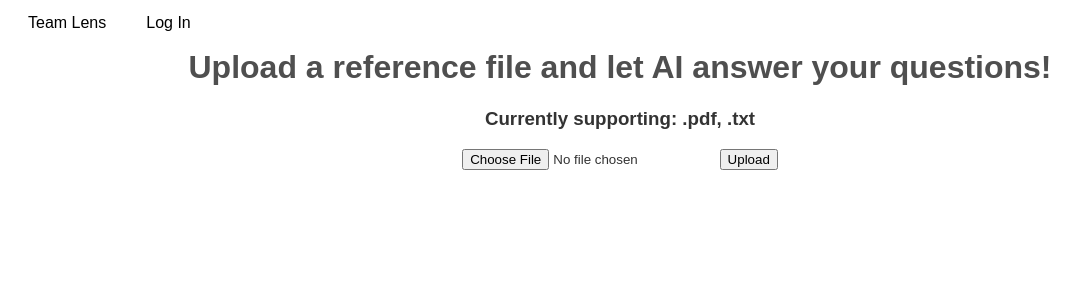
After one commit to x-cean/team_lens_v1, a FastAPI app: template templates/trial.html in a window 1280 px wide. The commit adds this page. Shown: the top 300 px of the page, without its empty margins (20-1100 px from the left). Run offline with FastAPI, Linux system fonts and the light colour scheme; the template is opened without the code that fills it, so the values that code supplies are empty.

Commit message:
working on the trial html

```diff
--- a/static/style.css
+++ b/static/style.css
@@ -62,3 +62,18 @@ a#try:hover {
     background-color: #fff;
     color: #000;
 }
+
+#drop_zone {
+    border:2px dashed #ccc;
+    padding:20px;
+    text-align:center;
+    margin-bottom:10px;
+}
+
+#chat {
+    border:1px solid #ccc;
+    height:200px;
+    overflow-y:auto;
+    margin-bottom:10px;
+    padding:10px;
+}
--- /dev/null
+++ b/templates/trial.html
@@ -0,0 +1,23 @@
+<!DOCTYPE html>
+<html lang="en">
+<head>
+    <meta charset="UTF-8">
+    <meta name="viewport" content="width=device-width, initial-scale=1.0">
+    <title>Team Lens Trial - File Upload & Chatbot</title>
+    <link rel="stylesheet" href="/static/style.css">
+</head>
+
+<body>
+    <div class="navbar">
+        <a href="/">Team Lens</a>
+        <a href="/login">Log In</a>
+    </div>
+    <h1>Upload a reference file and let AI answer your questions!</h1>
+    <h3>Currently supporting: .pdf, .txt</h3>
+    <form action="/upload" method="post" enctype="multipart/form-data">
+        <input type="file" name="file" accept=".pdf,.txt">
+<!--        <input type="file" name="file" accept=".pdf,.txt,.doc,.docx,.xls,.xlsx">-->
+        <button type="submit">Upload</button>
+    </form>
+</body>
+</html>
```
Also changed, not shown: routes/query.py (+18 -0 lines).
